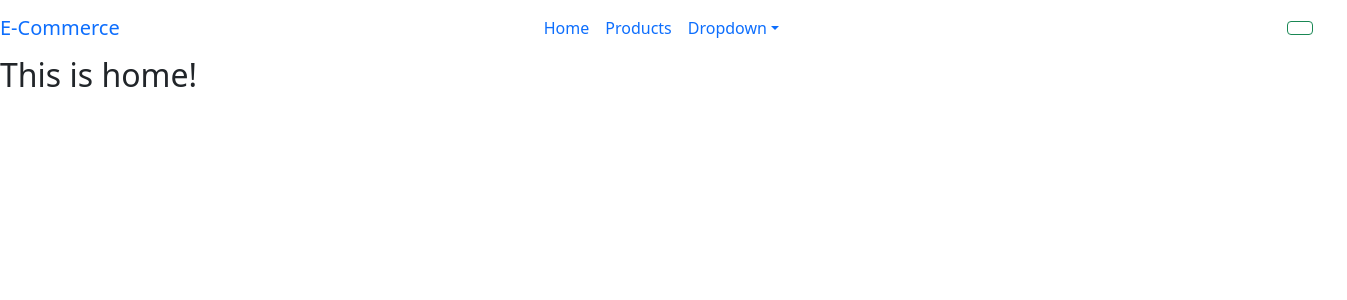
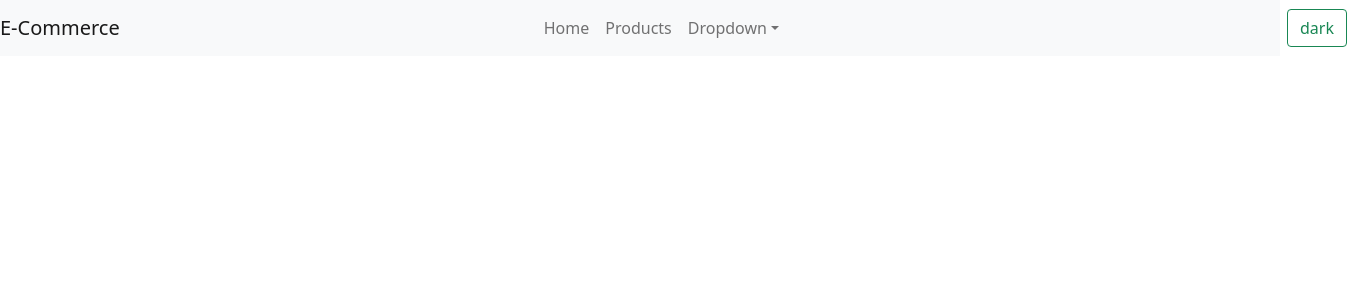
Before and after one commit to KrityaShah/E-commerce, a React (Vite) app: page / in a window 1280 px wide. Shown: the top 300 px of the page, 1347 px wide, since content can reach past the window. Built offline with nearby package versions, Linux system fonts and the light colour scheme; the HTML template or start-up script is replaced by a standard one.

Commit message:
Updated Routing
Did it with another way.

```diff
--- a/src/App.jsx
+++ b/src/App.jsx
@@ -2,22 +2,17 @@ import { useState } from 'react'
 import Navbar from "./components/Navbar"
 import Products from './components/Products'
 import Home from './components/Home'
-import { createBrowserRouter, RouterProvider } from 'react-router-dom'
+import {
+  BrowserRouter as Router,
+  Routes,
+  Route,
+} from "react-router-dom";
 
 
 
 
 function App() {
-  const router = createBrowserRouter([
-    {
-      path: "/",
-      element : <><Navbar/> <Home/></>,
-    },
-    {
-      path : "/products",
-      element:  <><Navbar/><Products/></>,
-    },
-  ])
+
 
   const [mode, setMode] = useState('light')
   const [text, setText] = useState('dark')
@@ -34,8 +29,14 @@ function App() {
 
   return (
     <>
+    <Router>
+     <Navbar mode={mode} text={text} toggleMode={toggleMode}/>
+      <Routes>
+        <Route path='/home' element={<Home/>}/>
+        <Route path='/products' element={<Products/>}/>
+      </Routes>
+    </Router>
 
-      <RouterProvider router={router} />
     </>
   )
 }
```
